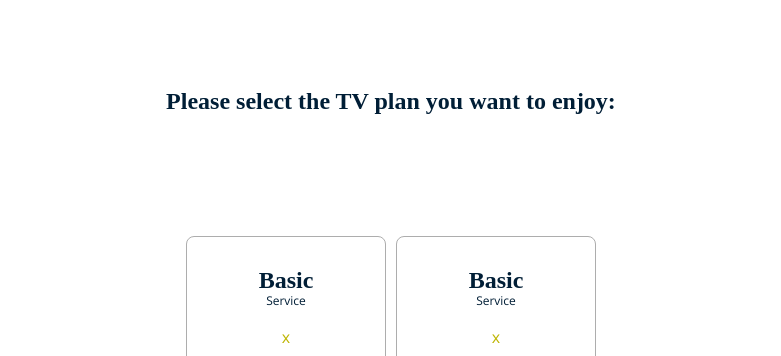
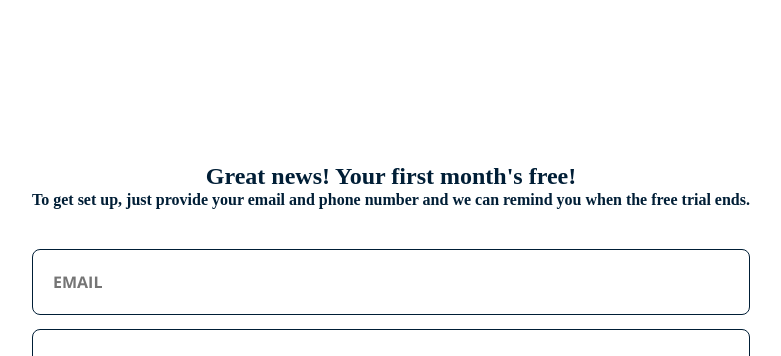
Before and after one commit to imEag/h-challenge, a React app: page / in a window 1280 px wide. Shown: the top 356 px of the page, without its empty margins (249-1030 px from the left). Built offline with nearby package versions, Linux system fonts and the light colour scheme.

Commit message:
create subscribe comp and scss

```diff
--- a/client/components/App.js
+++ b/client/components/App.js
@@ -13,12 +13,12 @@ const App = () => {
 
     return (
         <>
-            <ServicePage></ServicePage>
+            <SubscribePage></SubscribePage>
             {/*
             <WelcomePage></WelcomePage>
             <NamesPage className="container"></NamesPage>
             <AddressPage name="Cristian" className="container"></AddressPage>
-            <SubscribePage></SubscribePage>
+            <ServicePage></ServicePage>
         */}
         </>
     )
--- a/client/components/SubscribePage.js
+++ b/client/components/SubscribePage.js
@@ -1,7 +1,26 @@
+import Input from "./utils/Input";
+import Button from "./utils/Button";
+
 const SubscribePage = () => {
 
     return (
-        <h2>SubscribePage component</h2>
+        <div className="subscribePage container">
+            <div className="upper--container">
+                <div className="upper__title--container">
+                    <h2>Great news! Your first month's free!</h2>
+                    <p>To get set up, just provide your email and phone number and we can remind you when the free trial ends.</p>
+                </div>
+                <form>
+                    <Input label="Email"></Input>
+                    <Input label="Phone number"></Input>
+                    <p>I have a promo code!</p>
+                </form>
+            </div>
+            <div className="bottom--container">
+                <Button>Subscribe now!</Button>
+                <p>Step 4 of 4</p>
+            </div>
+        </div>
     );
 }
 
--- /dev/null
+++ b/client/scss/components/_subscribePage.scss
@@ -0,0 +1,42 @@
+.subscribePage {
+    @include flexColumnSpaceBetween;
+    gap: 12rem;
+    width: 100%;
+
+    & .upper--container {
+        @include flexColumnSpaceBetween;
+        gap: 4rem;
+
+        & .upper__title--container {
+
+            & h2 {
+                font-size: $mediumFont;
+                font-family: $secondFont;
+                color: $secondColor;
+                font-weight: 700;
+            }
+
+            & p {
+                font-size: $smallFont;
+                font-family: $secondFont;
+                color: $secondColor;
+                font-weight: 700;
+            }
+        }
+
+
+        & form {
+            @include flexColumnSpaceBetween;
+            gap: 1.4rem;
+            width: 100%;
+        }
+    }
+
+
+    & .bottom--container p {
+        color: $thirdColor;
+        font-size: $smallerFont;
+        text-transform: uppercase;
+        margin-top: 2rem;
+    }
+}
--- a/client/scss/main.scss
+++ b/client/scss/main.scss
@@ -10,6 +10,7 @@
 @import './components/addressCard';
 @import './components/servicePage';
 @import './components/serviceCard';
+@import './components/subscribePage';
 
 
 body {
```
